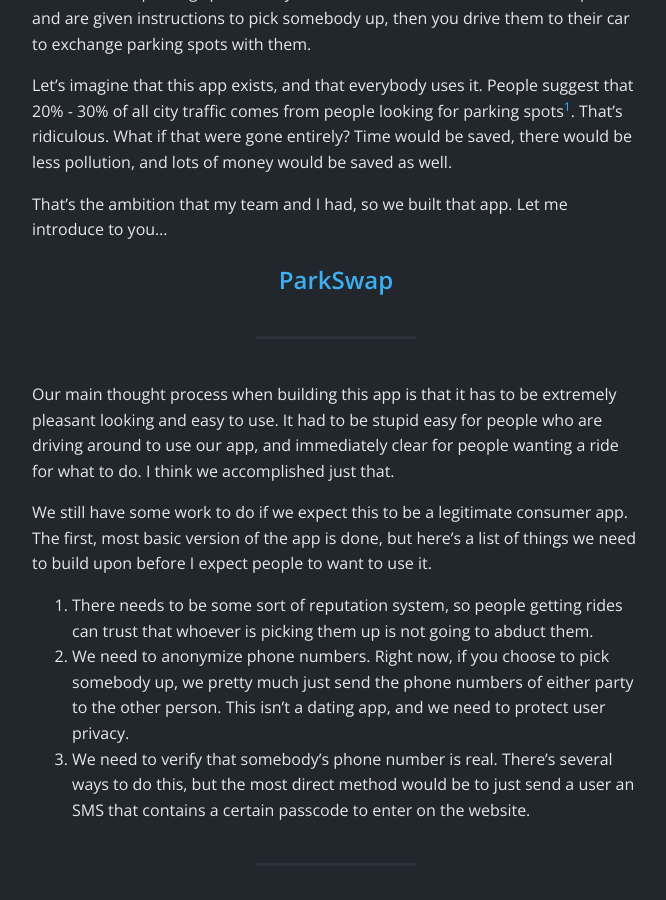
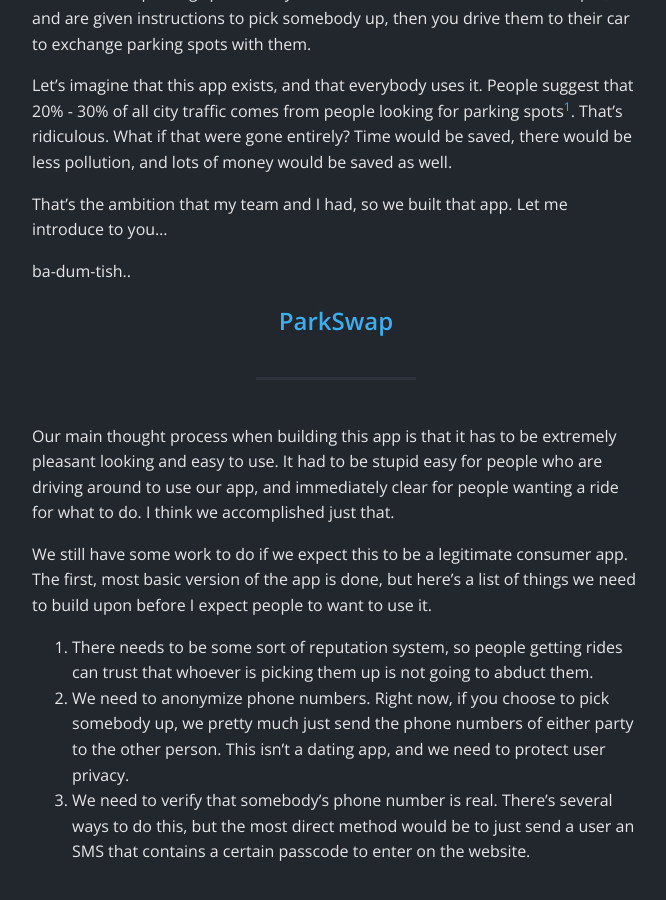
Before and after one commit to bioball/bioball.github.io, a Jekyll site: the page built from _posts/2014-01-07-introducing-parkswap.md, in a window 1280 px wide and 900 px high, scrolled down 451 px. Shown: the whole window, without its empty margins (64-730 px from the left). Built offline with Jekyll 4.4.1, drawn with Linux system fonts in a browser that asks for light colours; Markdown is read by kramdown in place of the engine named in the settings.

Commit message:
ba dum tish

```diff
--- a/_posts/2014-01-07-introducing-parkswap.md
+++ b/_posts/2014-01-07-introducing-parkswap.md
@@ -12,6 +12,8 @@ Imagine this. It's Friday night, and you're driving to *the* popular spot in tow
 Let's imagine that this app exists, and that everybody uses it. People suggest that 20% - 30% of all city traffic comes from people looking for parking spots<sup>[1](#note)</sup>. That's ridiculous. What if that were gone entirely? Time would be saved, there would be less pollution, and lots of money would be saved as well.
 
 That's the ambition that my team and I had, so we built that app. Let me introduce to you...
+
+ba-dum-tish..
 
 <div style="text-align: center;"><a href="http://parkswap.co"><h2>ParkSwap</h2></a></div>
 
```
